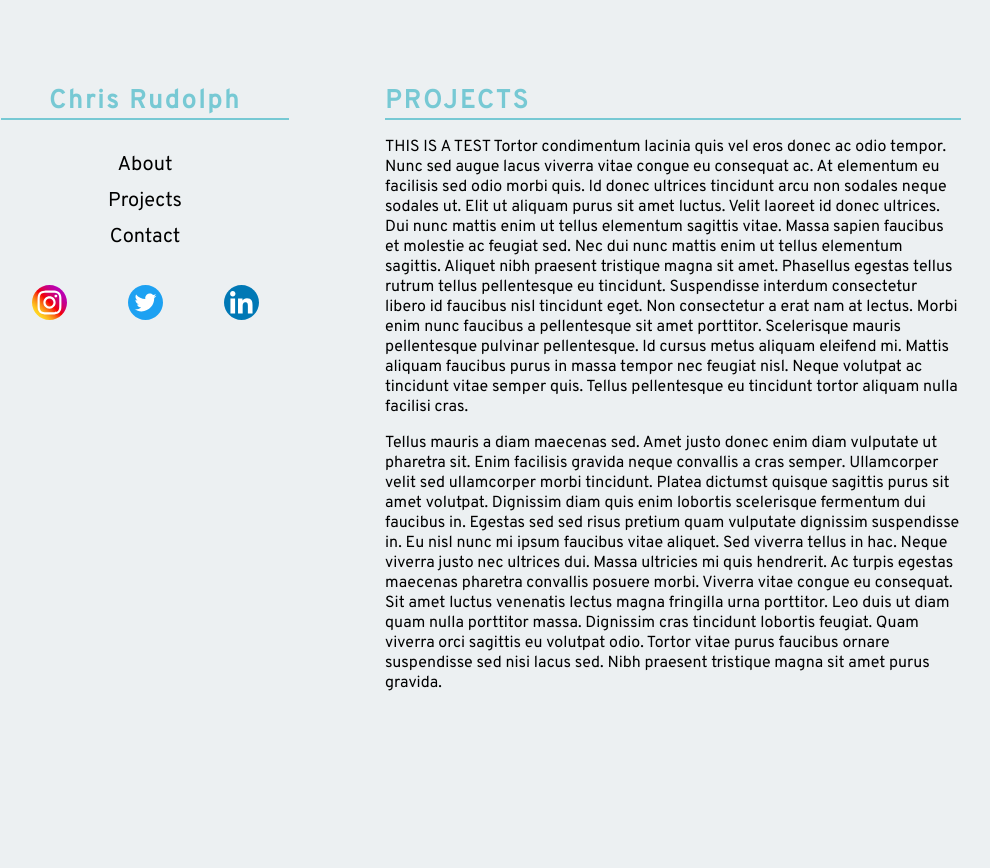
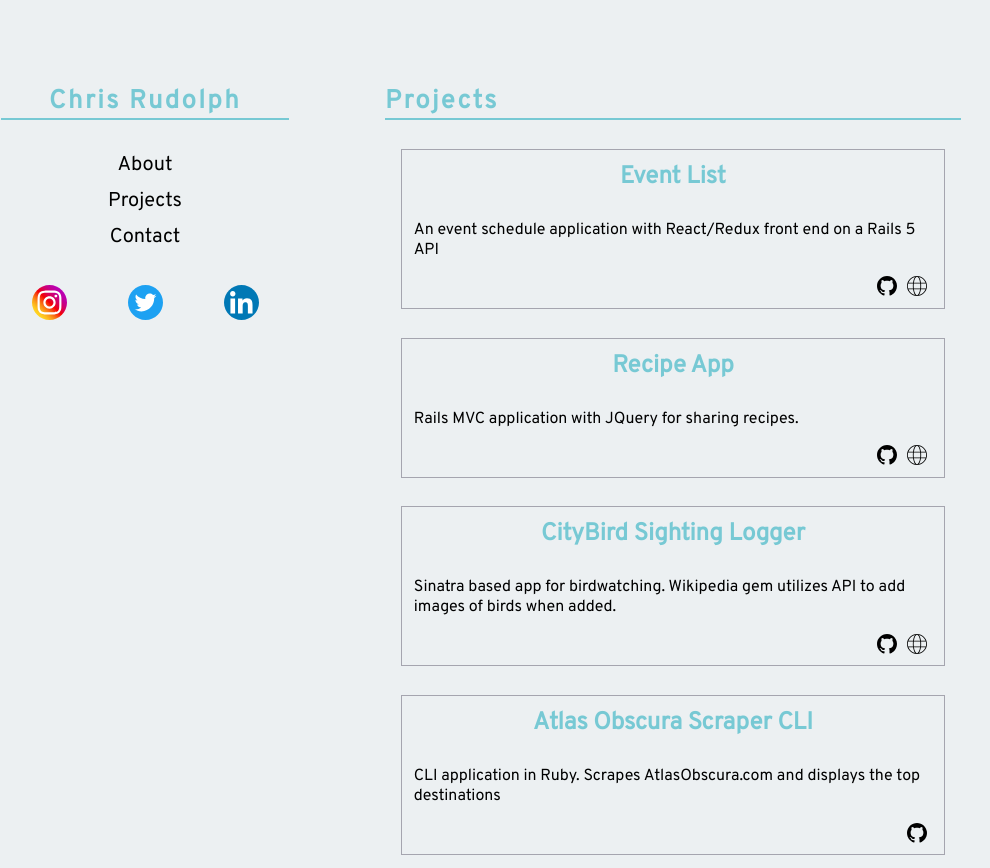
Before and after one commit to chrisjamesr/homepage, a React app: page /projects in a window 1280 px wide. Shown: the whole page, without its empty margins (127-1117 px from the left). Built offline with nearby package versions, Linux system fonts and the light colour scheme; a web font is replaced by a local one.

Commit message:
Copy/paste projects container code to new file

```diff
--- a/src/components/Main/Projects.js
+++ b/src/components/Main/Projects.js
@@ -1,42 +1,22 @@
 import React from 'react'
+import Project from  './Project'
+import {projects} from '../../lib/projects'
 
-const Projects = () =>{
-  return (
-    <div>
-      <h1>PROJECTS</h1>
-      <p>
-        THIS IS A TEST
-        Tortor condimentum lacinia quis vel eros donec ac odio tempor. Nunc sed augue
-        lacus viverra vitae congue eu consequat ac. At elementum eu facilisis sed odio
-        morbi quis. Id donec ultrices tincidunt arcu non sodales neque sodales ut. Elit
-        ut aliquam purus sit amet luctus. Velit laoreet id donec ultrices. Dui nunc
-        mattis enim ut tellus elementum sagittis vitae. Massa sapien faucibus et molestie
-        ac feugiat sed. Nec dui nunc mattis enim ut tellus elementum sagittis. Aliquet
-        nibh praesent tristique magna sit amet. Phasellus egestas tellus rutrum tellus
-        pellentesque eu tincidunt. Suspendisse interdum consectetur libero id faucibus
-        nisl tincidunt eget. Non consectetur a erat nam at lectus. Morbi enim nunc faucibus
-        a pellentesque sit amet porttitor. Scelerisque mauris pellentesque pulvinar pellentesque.
-        Id cursus metus aliquam eleifend mi. Mattis aliquam faucibus purus in massa tempor
-        nec feugiat nisl. Neque volutpat ac tincidunt vitae semper quis. Tellus pellentesque
-        eu tincidunt tortor aliquam nulla facilisi cras.
-      </p>
+const Projects = () => {
 
-      <p>
-        Tellus mauris a diam maecenas sed. Amet justo donec enim diam vulputate ut
-        pharetra sit. Enim facilisis gravida neque convallis a cras semper. Ullamcorper
-        velit sed ullamcorper morbi tincidunt. Platea dictumst quisque sagittis purus
-        sit amet volutpat. Dignissim diam quis enim lobortis scelerisque fermentum dui
-        faucibus in. Egestas sed sed risus pretium quam vulputate dignissim suspendisse
-        in. Eu nisl nunc mi ipsum faucibus vitae aliquet. Sed viverra tellus in hac. Neque
-        viverra justo nec ultrices dui. Massa ultricies mi quis hendrerit. Ac turpis egestas
-        maecenas pharetra convallis posuere morbi. Viverra vitae congue eu consequat. Sit amet
-        luctus venenatis lectus magna fringilla urna porttitor. Leo duis ut diam quam nulla
-        porttitor massa. Dignissim cras tincidunt lobortis feugiat. Quam viverra orci sagittis
-        eu volutpat odio. Tortor vitae purus faucibus ornare suspendisse sed nisi lacus sed.
-        Nibh praesent tristique magna sit amet purus gravida.
-      </p>
-    </div>
-  )
+
+  // renderProjects = () => {
+  //   debugger
+  // }
+
+return(
+  <div>
+    <h1>Projects</h1>
+      {
+        projects.map((p,i)=> <Project key={i} project={p} />)
+      }
+  </div>
+)
 }
 
 export default Projects
```
